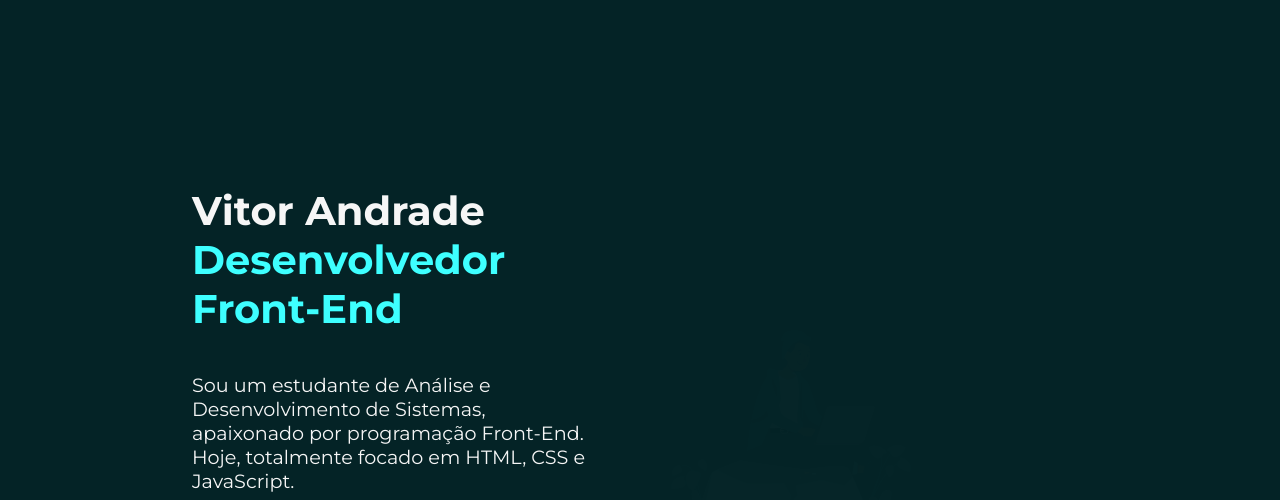
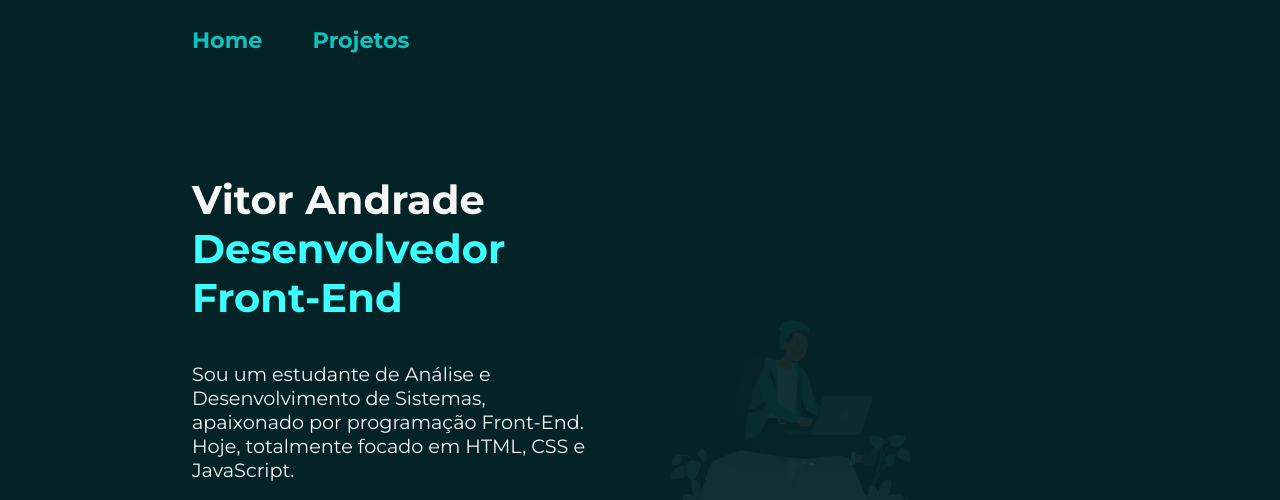
Before and after one commit to VitorMAndrade/Portfolio, a plain HTML site: page index.html in a window 1280 px wide. Shown: the top 500 px of the page. Drawn offline with Linux system fonts and the light colour scheme.

Commit message:
Header, menu e pagina projeto adicionados

```diff
--- a/assets/css/style.css
+++ b/assets/css/style.css
@@ -8,17 +8,33 @@
 
 body{
     font-family: 'Montserrat', sans-serif;
-    height: 100vh;
     box-sizing: border-box;
     background-color:#042326;
     color: #F6F6F6;
 }
 
+header{
+    padding-top: 2%;
+    padding-left: 15%;
+}
+
+.top-nav{
+    display: flex;
+    gap: 50px;
+
+}
+.nav-links{
+    font-size: 1.4em;
+    font-weight: 700;
+    color: #0FC2C0;
+    text-decoration: none;
+
+}
 .content{
     display: flex;
     align-items: center;
     justify-content:space-between;
-    margin: 10% 15%;
+    margin: 5% 15%;
 }
 
 .content p{
--- a/index.html
+++ b/index.html
@@ -7,7 +7,14 @@
     <title>Portfolio</title>
 </head>
 <body>
-    <header></header>
+    <header>
+
+        <nav class="top-nav">
+            <a class="nav-links" href="index.html">Home</a>
+            <a class="nav-links" href="projects.html">Projetos</a>
+        </nav>
+
+    </header>
 
     <main class="content">
         <section class="content-apresentation">
```
Also changed, not shown: projects.html (added, +37 -0 lines), assets/img/gif-maintenance.svg (added).
